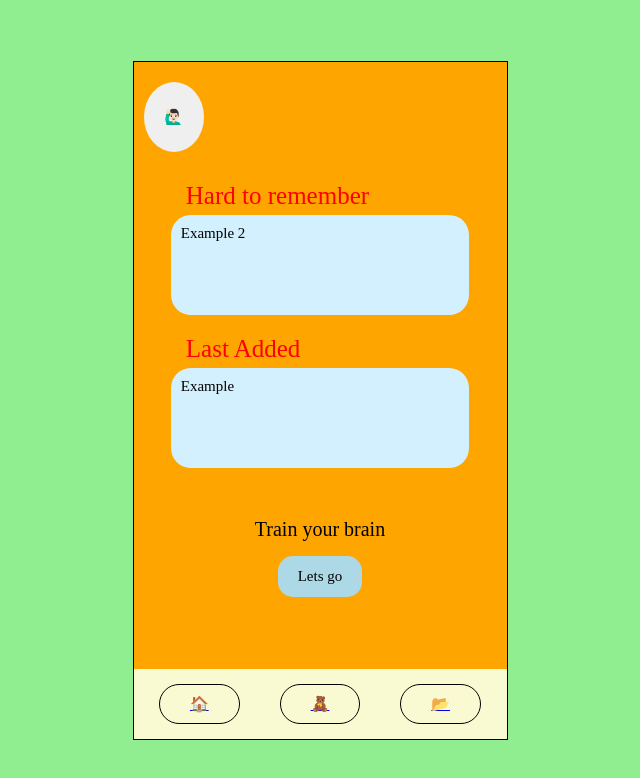
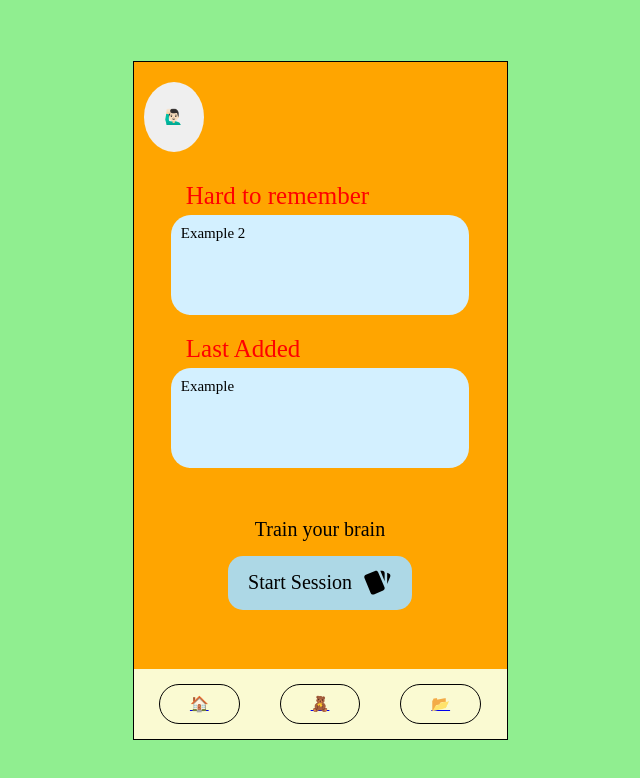
Before and after one commit to j-eick/vocab-dojo, a Next.js app: page / in a window 1280 px wide. Shown: the top 778 px of the page, without its empty margins (320-960 px from the left). Built offline with nearby package versions, Linux system fonts and the light colour scheme.

Commit message:
MV StartSession StartSessionLink

```diff
--- a/src/components/Links/StartSession.jsx
+++ /dev/null
@@ -1,9 +0,0 @@
-import LinkTemplate from '.';
-
-export default function StartSession({variant}) {
-	return (
-		<LinkTemplate href="/session" variant={variant}>
-			<div>Lets go</div>
-		</LinkTemplate>
-	);
-}
--- /dev/null
+++ b/src/components/Links/StartSessionLink.jsx
@@ -0,0 +1,28 @@
+import {mdiCards} from '@mdi/js';
+import Icon from '@mdi/react';
+import styled from 'styled-components';
+
+import LinkTemplate from '.';
+
+export default function StartSessionLink({variant}) {
+	return (
+		<LinkTemplate href="/session" variant={variant}>
+			<StyledDiv>
+				<StyledP>Start Session</StyledP>
+				<Icon path={mdiCards} size={2} />
+			</StyledDiv>
+		</LinkTemplate>
+	);
+}
+
+const StyledDiv = styled.div`
+	display: flex;
+	flex-direction: row;
+	align-items: center;
+	justify-content: space-around;
+`;
+
+const StyledP = styled.p`
+	padding-right: 10px;
+	font-size: var(--fontsize_ButtonText);
+`;
--- a/src/pages/index.js
+++ b/src/pages/index.js
@@ -1,7 +1,7 @@
 import Head from 'next/head';
 
 import Layout from '../components/Layout';
-import StartSession from '../components/Links/StartSession';
+import StartSessionLink from '../components/Links/StartSessionLink';
 import Textfield from '../components/TextField';
 import TextfieldArea from '../components/TextfieldArea';
 import Title from '../components/Title/index';
@@ -29,7 +29,7 @@ export default function HomePage() {
 
 			{/* #############   START SESSION   ################ */}
 			<Title variant="startSession_Title">Train your brain</Title>
-			<StartSession variant="startSession" />
+			<StartSessionLink variant="startSession" />
 		</Layout>
 	);
 }
```
